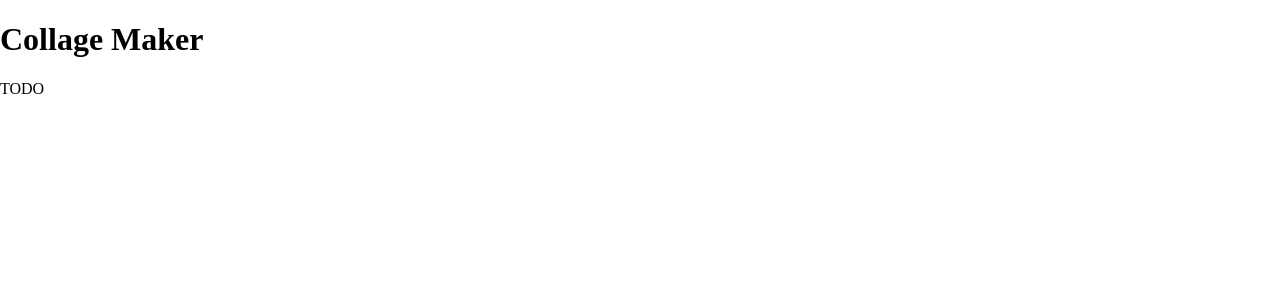
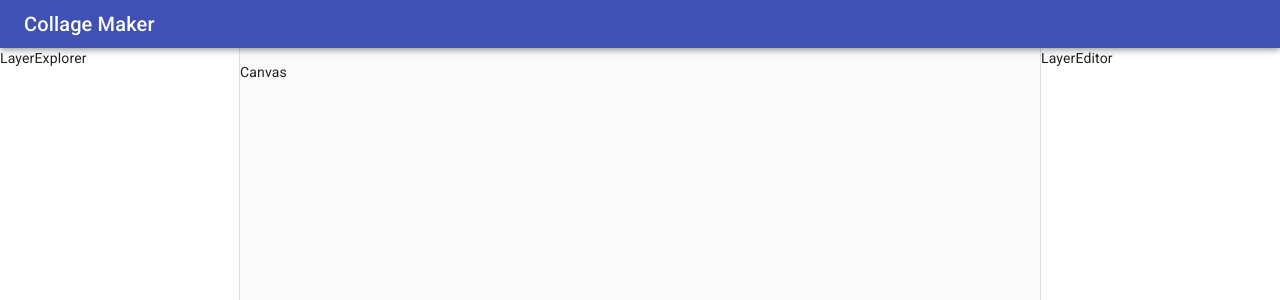
Before and after one commit to heath-s/collage-maker, a React (Create React App) app: page / in a window 1280 px wide. Shown: the top 300 px of the page. Built offline with nearby package versions, Linux system fonts and the light colour scheme.

Commit message:
feat(app): App structure 구성

```diff
--- a/public/index.html
+++ b/public/index.html
@@ -3,13 +3,12 @@
   <head>
     <meta charset="utf-8" />
     <link rel="icon" href="%PUBLIC_URL%/favicon.ico" />
-    <meta name="viewport" content="width=device-width, initial-scale=1" />
+    <meta name="viewport" content="minimum-scale=1, initial-scale=1, width=device-width" />
     <meta name="theme-color" content="#000000" />
-    <meta
-      name="description"
-      content="Collage Maker"
-    />
+    <meta name="description" content="Collage Maker" />
     <link rel="apple-touch-icon" href="%PUBLIC_URL%/logo192.png" />
+    <link rel="stylesheet" href="https://fonts.googleapis.com/css?family=Roboto:300,400,500,700&display=swap" />
+    <link rel="stylesheet" href="https://fonts.googleapis.com/icon?family=Material+Icons" />
     <!--
       manifest.json provides metadata used when your web app is installed on a
       user's mobile device or desktop. See https://developers.google.com/web/fundamentals/web-app-manifest/
--- /dev/null
+++ b/src/app/editor/canvas/index.tsx
@@ -0,0 +1,13 @@
+import React, { FunctionComponent } from 'react';
+import { AppHeaderGap } from 'src/app';
+
+const Canvas: FunctionComponent = () => {
+  return (
+    <>
+      <AppHeaderGap />
+      <p>Canvas</p>
+    </>
+  );
+};
+
+export default Canvas;
--- /dev/null
+++ b/src/app/editor/index.tsx
@@ -0,0 +1,47 @@
+import React, { FunctionComponent } from 'react';
+import { makeStyles } from '@material-ui/core/styles';
+import Canvas from './canvas';
+import LayerEditor from './layer-editor';
+import LayerExplorer from './layer-explorer';
+
+export const drawerWidth = 240;
+
+const useStyles = makeStyles(() => ({
+  root: {
+    display: 'flex',
+  },
+  layerExplorer: {
+    order: 1,
+    width: drawerWidth,
+  },
+  canvas: {
+    flexGrow: 1,
+    order: 2,
+  },
+  layerEditor: {
+    order: 3,
+    width: drawerWidth,
+  },
+}));
+
+const Editor: FunctionComponent = () => {
+  const classes = useStyles();
+
+  return (
+    <div className={classes.root}>
+      <aside className={classes.layerExplorer}>
+        <LayerExplorer />
+      </aside>
+
+      <aside className={classes.layerEditor}>
+        <LayerEditor />
+      </aside>
+
+      <main className={classes.canvas}>
+        <Canvas />
+      </main>
+    </div>
+  );
+};
+
+export default Editor;
--- /dev/null
+++ b/src/app/editor/layer-editor/index.tsx
@@ -0,0 +1,39 @@
+import React, { FunctionComponent } from 'react';
+import Drawer from '@material-ui/core/Drawer';
+import { makeStyles } from '@material-ui/core';
+import { AppHeaderGap, drawerWidth } from 'src/app';
+
+const useStyles = makeStyles(() => ({
+  root: {
+    width: drawerWidth,
+    flexShrink: 0,
+  },
+  paper: {
+    width: drawerWidth,
+  },
+  container: {
+    overflow: 'auto',
+  },
+}));
+
+const LayerEditor: FunctionComponent = () => {
+  const classes = useStyles();
+
+  return (
+    <Drawer
+      anchor="right"
+      variant="permanent"
+      className={classes.root}
+      classes={{
+        paper: classes.paper,
+      }}
+    >
+      <AppHeaderGap />
+      <div className={classes.container}>
+        LayerEditor
+      </div>
+    </Drawer>
+  );
+};
+
+export default LayerEditor;
--- /dev/null
+++ b/src/app/editor/layer-explorer/index.tsx
@@ -0,0 +1,39 @@
+import React, { FunctionComponent } from 'react';
+import Drawer from '@material-ui/core/Drawer';
+import { makeStyles } from '@material-ui/core';
+import { AppHeaderGap, drawerWidth } from 'src/app';
+
+const useStyles = makeStyles(() => ({
+  root: {
+    width: drawerWidth,
+    flexShrink: 0,
+  },
+  paper: {
+    width: drawerWidth,
+  },
+  container: {
+    overflow: 'auto',
+  },
+}));
+
+const LayerExplorer: FunctionComponent = () => {
+  const classes = useStyles();
+
+  return (
+    <Drawer
+      anchor="left"
+      variant="permanent"
+      className={classes.root}
+      classes={{
+        paper: classes.paper,
+      }}
+    >
+      <AppHeaderGap />
+      <div className={classes.container}>
+        LayerExplorer
+      </div>
+    </Drawer>
+  );
+};
+
+export default LayerExplorer;
--- a/src/app/index.module.scss
+++ /dev/null
@@ -1,2 +0,0 @@
-.container {
-}
--- a/src/app/index.tsx
+++ b/src/app/index.tsx
@@ -1,17 +1,46 @@
 import React, { FunctionComponent } from 'react';
-import styles from './index.module.scss';
+import { makeStyles } from '@material-ui/core/styles';
+import AppBar from '@material-ui/core/AppBar';
+import Toolbar from '@material-ui/core/Toolbar';
+import Typography from '@material-ui/core/Typography';
+import Editor from './editor';
+
+export const AppHeaderGap: FunctionComponent = () => (
+  <Toolbar variant="dense" />
+);
+
+export const drawerWidth = 240;
+
+const useStyles = makeStyles((theme) => ({
+  header: {
+    zIndex: theme.zIndex.drawer + 1,
+  },
+  title: {
+    flexGrow: 1,
+  },
+}));
 
 const App: FunctionComponent = () => {
+  const classes = useStyles();
+
   return (
-    <main className={styles.container}>
-      <header>
-        <h1>Collage Maker</h1>
-      </header>
+    <>
+      <AppBar
+        position="fixed"
+        className={classes.header}
+      >
+        <Toolbar variant="dense">
+          <Typography variant="h6" className={classes.title}>
+            Collage Maker
+          </Typography>
+        </Toolbar>
+      </AppBar>
 
-      <section>
-        <p>TODO</p>
-      </section>
-    </main>
+      {/**
+        * @todo Router 적용하여 SPA 구현
+        */}
+      <Editor />
+    </>
   );
 };
 
--- a/src/index.css
+++ /dev/null
@@ -1,6 +0,0 @@
-@import-normalize;
-
-body {
-  margin: 0;
-  padding: 0;
-}
--- a/src/index.tsx
+++ b/src/index.tsx
@@ -1,13 +1,14 @@
 import React from 'react';
 import ReactDOM from 'react-dom';
+import { CssBaseline } from '@material-ui/core';
 import { Provider } from 'react-redux';
 import App from './app';
 import store from './app/store';
-import './index.css';
 
 ReactDOM.render(
   <React.StrictMode>
     <Provider store={store}>
+      <CssBaseline />
       <App />
     </Provider>
   </React.StrictMode>,
```
